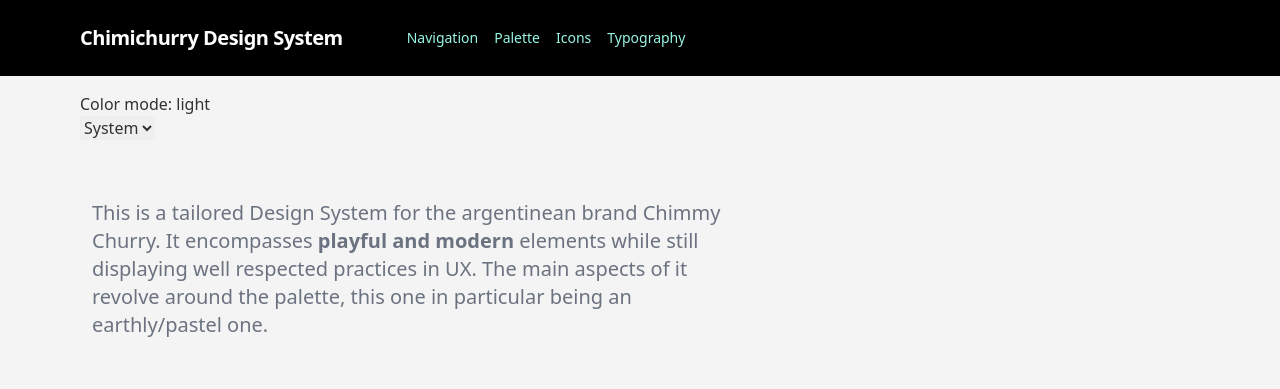
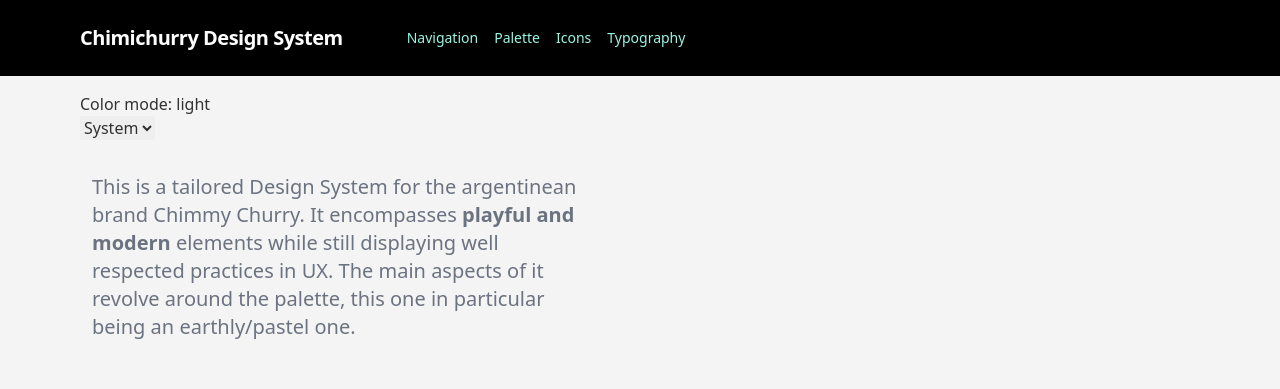
Before and after one commit to dadahaus/ui_nuxt, a Nuxt app: page / in a window 1280 px wide. Shown: the top 389 px of the page. Built offline with nearby package versions, Linux system fonts and the light colour scheme; grey boxes are pictures that could not be loaded.

Commit message:
fixed image

```diff
--- a/components/LargeCopy.vue
+++ b/components/LargeCopy.vue
@@ -1,6 +1,6 @@
 <template>
   <div
-    class="max-w-screen-sm m-3 text-lg text-gray-500 md:text-xl dark:text-gray-400"
+    class="max-w-[41%] m-3 text-lg text-gray-500 md:text-xl dark:text-gray-400"
   >
     <slot />
   </div>
--- a/pages/index.vue
+++ b/pages/index.vue
@@ -5,7 +5,7 @@
     well respected practices in UX. The main aspects of it revolve around the
     palette, this one in particular being an earthly/pastel one.
   </LargeCopy>
-  <div class="pr-24 flex flex-row h-[32rem]">
-    <img class="basis-1/3" src="../img/1.png" alt="" />
+  <div class="pr-24 flex flex-row h-[35rem]">
+    <img style="opacity: 0.5; object-fit: contain" src="../img/1.png" alt="" />
   </div>
 </template>
```
